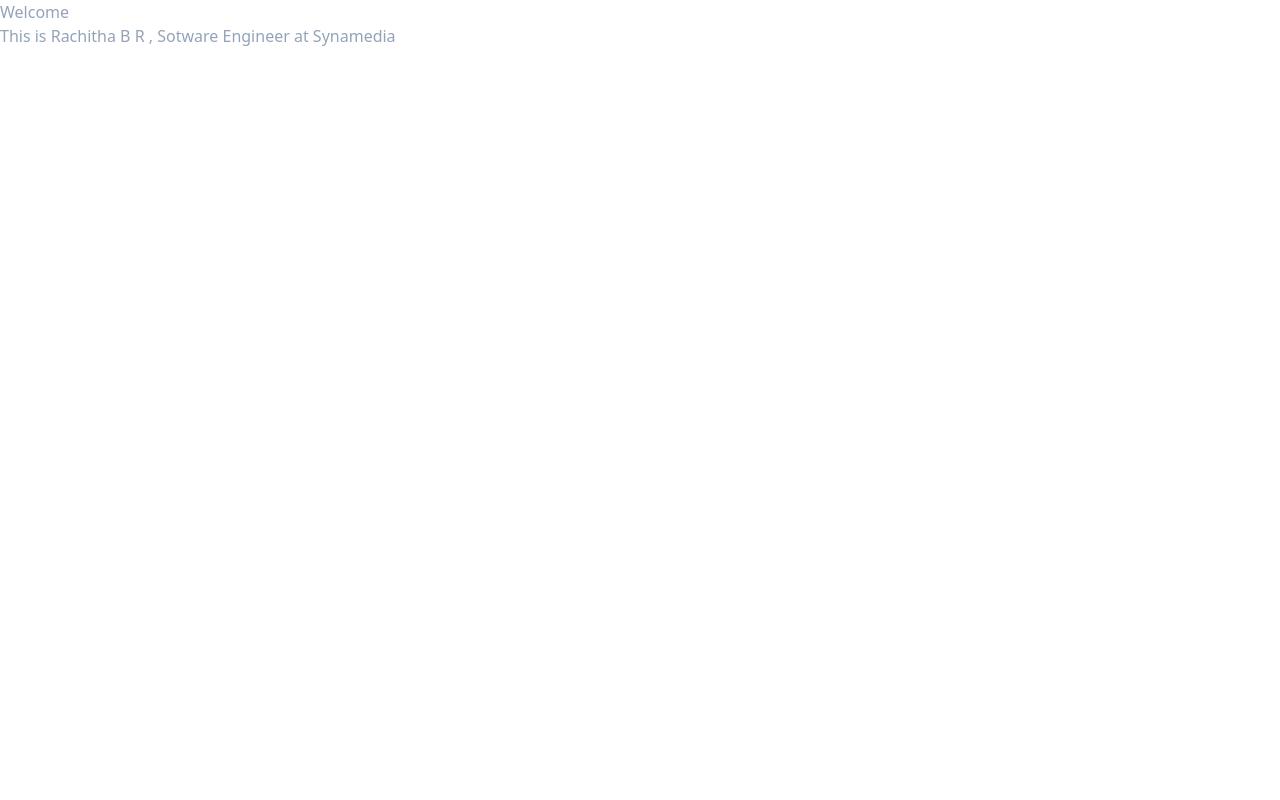
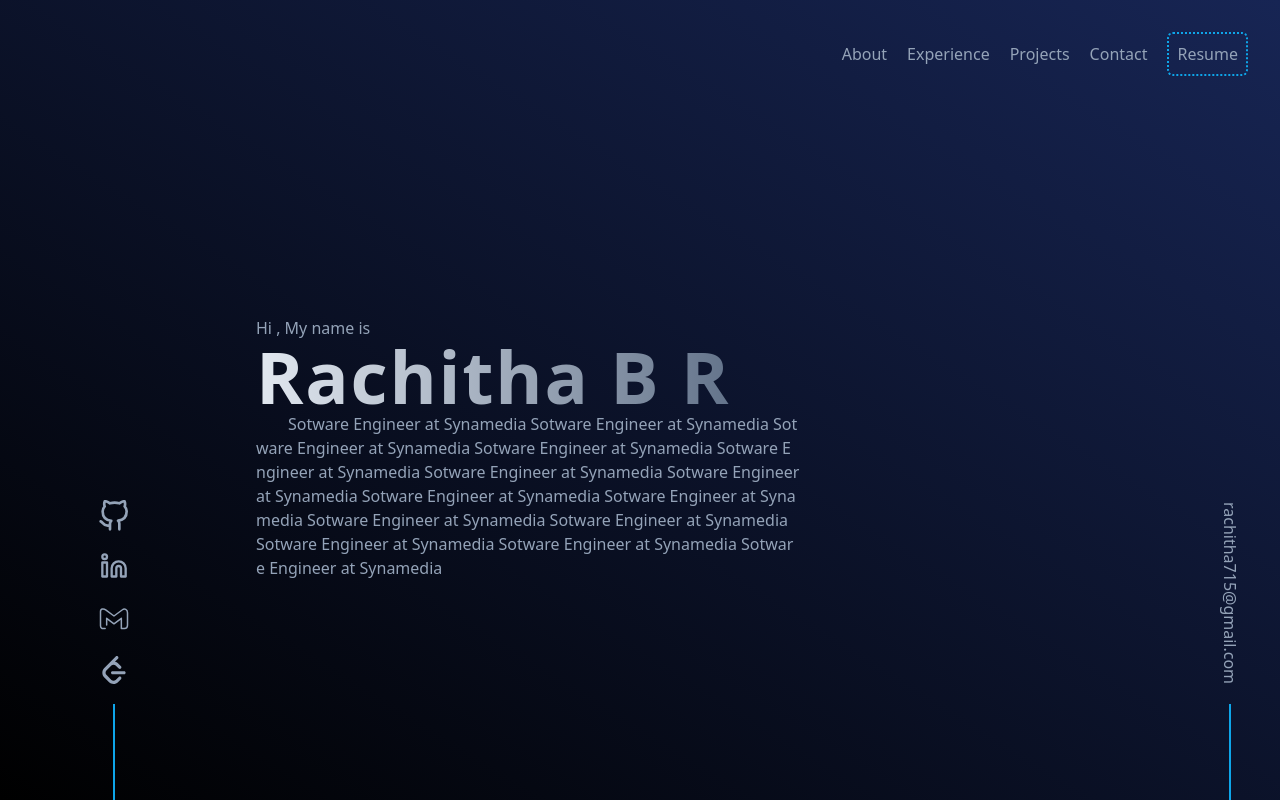
Before and after one commit to Rach1507/portfolio-v2, a React (Create React App) app: page / in a window 1280 px wide. Built offline with nearby package versions, Linux system fonts and the light colour scheme.

Commit message:
Home Landing Page and Initial custom setup

```diff
--- a/package.json
+++ b/package.json
@@ -6,6 +6,7 @@
     "@testing-library/jest-dom": "^5.17.0",
     "@testing-library/react": "^13.4.0",
     "@testing-library/user-event": "^13.5.0",
+    "clsx": "^2.0.0",
     "react": "^18.2.0",
     "react-dom": "^18.2.0",
     "react-scripts": "5.0.1",
--- a/src/App.js
+++ b/src/App.js
@@ -1,11 +1,11 @@
 import logo from "./logo.svg";
 import "./App.css";
-import Home from "./Home";
+import Home from "./Home/Home";
 
 function App() {
   return (
     <div className="App">
-      <div className="antialiased dark:text-slate-400 bg-white dark:bg-slate-900 eading-relaxed text-slate-400 selection:bg-teal-300 selection:text-teal-900">
+      <div className="antialiased min-h-screen w-screen bg-gradient-to-bl from-blue-950 to-black dark:text-slate-400 bg-white dark:bg-slate-900 eading-relaxed text-slate-400 selection:bg-teal-300 selection:text-teal-900">
         <Home />
       </div>
     </div>
--- /dev/null
+++ b/src/Footer.js
@@ -0,0 +1,125 @@
+const Footer = () => {
+    return (
+      <div className="col-span-1">
+        <div className="fixed ml-24 flex w-9 flex-col justify-end items-center gap-5 bottom-0">
+          <a
+            href="https://github.com/Rach1507"
+            className="text-slate-400 w-8 h-8"
+            aria-label="GitHub"
+            target="_blank"
+            rel="noreferrer"
+          >
+            <svg
+              xmlns="http://www.w3.org/2000/svg"
+              role="img"
+              viewBox="0 0 24 24"
+              fill="none"
+              stroke="currentColor"
+              stroke-width="2"
+              stroke-linecap="round"
+              stroke-linejoin="round"
+              class="feather feather-github"
+            >
+              <title>GitHub</title>
+              <path d="M9 19c-5 1.5-5-2.5-7-3m14 6v-3.87a3.37 3.37 0 0 0-.94-2.61c3.14-.35 6.44-1.54 6.44-7A5.44 5.44 0 0 0 20 4.77 5.07 5.07 0 0 0 19.91 1S18.73.65 16 2.48a13.38 13.38 0 0 0-7 0C6.27.65 5.09 1 5.09 1A5.07 5.07 0 0 0 5 4.77a5.44 5.44 0 0 0-1.5 3.78c0 5.42 3.3 6.61 6.44 7A3.37 3.37 0 0 0 9 18.13V22"></path>
+            </svg>
+          </a>
+
+          <a
+            href="https://www.linkedin.com/in/rachitha-b-r-1442961b8/"
+            aria-label="Linkedin"
+            target="_blank"
+            className="text-slate-400 w-7 h-7"
+            rel="noreferrer"
+          >
+            <svg
+              xmlns="http://www.w3.org/2000/svg"
+              role="img"
+              viewBox="0 0 24 24"
+              fill="none"
+              stroke="currentColor"
+              stroke-width="2"
+              stroke-linecap="round"
+              stroke-linejoin="round"
+              class="feather feather-linkedin"
+            >
+              <title>LinkedIn</title>
+              <path d="M16 8a6 6 0 0 1 6 6v7h-4v-7a2 2 0 0 0-2-2 2 2 0 0 0-2 2v7h-4v-7a6 6 0 0 1 6-6z"></path>
+              <rect x="2" y="9" width="4" height="12"></rect>
+              <circle cx="4" cy="4" r="2"></circle>
+            </svg>
+          </a>
+          <a
+            // href="mail"
+            aria-label="Gmail"
+            target="_blank"
+            className="text-slate-400 w-9 h-9"
+            rel="noreferrer"
+          >
+            <svg
+              xmlns="http://www.w3.org/2000/svg"
+              fill="none"
+              viewBox="0 0 24 24"
+              id="Gmail"
+            >
+              <path
+                stroke="rgb(148 163 184)"
+                stroke-linecap="round"
+                stroke-linejoin="round"
+                d="M6.111 18.994H4.788C4.192 19.047 3 18.753 3 17.15V7.741c0-2.225 2.3-1.982 3.46-1.116l5.528 4.032 5.644-4.169C18.98 5.418 21 6.169 21 8.448v8.314c0 .888-.237 2.232-2.02 2.232h-2.091v-6.788l-4.9 3.645-4.878-3.645v4.513"
+                class="colorStroke000000 svgStroke"
+              ></path>
+            </svg>
+          </a>
+          <a
+            href="https://www.linkedin.com/in/rachitha-b-r-1442961b8/"
+            aria-label="Linkedin"
+            target="_blank"
+            className="text-slate-400 w-7 h-7"
+            rel="noreferrer"
+          >
+            <svg
+              xmlns="http://www.w3.org/2000/svg"
+              enable-background="new 0 0 24 24"
+              viewBox="0 0 24 24"
+              id="Leetcode"
+            >
+              <path
+                d="M22,14.355c0-0.742-0.564-1.346-1.26-1.346H10.676c-0.696,0-1.26,0.604-1.26,1.346s0.563,1.346,1.26,1.346H20.74C21.436,15.702,22,15.098,22,14.355z"
+                fill="rgb(148 163 184)"
+                class="color000000 svgShape"
+              ></path>
+              <path
+                d="M3.482,18.187l4.313,4.361C8.768,23.527,10.113,24,11.598,24c1.485,0,2.83-0.512,3.805-1.494l2.588-2.637c0.51-0.514,0.492-1.365-0.039-1.9c-0.531-0.535-1.375-0.553-1.884-0.039l-2.676,2.607c-0.462,0.467-1.102,0.662-1.809,0.662s-1.346-0.195-1.81-0.662l-4.298-4.363c-0.463-0.467-0.696-1.15-0.696-1.863c0-0.713,0.233-1.357,0.696-1.824l4.285-4.38c0.463-0.467,1.116-0.645,1.822-0.645s1.346,0.195,1.809,0.662l2.676,2.606c0.51,0.515,1.354,0.497,1.885-0.038c0.531-0.536,0.549-1.387,0.039-1.901l-2.588-2.636c-0.649-0.646-1.471-1.116-2.392-1.33l-0.034-0.007l2.447-2.503c0.512-0.514,0.494-1.366-0.037-1.901c-0.531-0.535-1.376-0.552-1.887-0.038L3.482,10.476C2.509,11.458,2,12.813,2,14.311C2,15.809,2.509,17.207,3.482,18.187z"
+                fill="rgb(148 163 184)"
+                class="color000000 svgShape"
+              ></path>
+            </svg>
+          </a>
+
+          {/* <svg
+            xmlns="http://www.w3.org/2000/svg"
+            role="img"
+            viewBox="0 0 24 24"
+            fill="none"
+            stroke="currentColor"
+            stroke-width="2"
+            stroke-linecap="round"
+            stroke-linejoin="round"
+            class="feather feather-codepen"
+          >
+            <title>CodePen</title>
+            <polygon points="12 2 22 8.5 22 15.5 12 22 2 15.5 2 8.5 12 2"></polygon>
+            <line x1="12" y1="22" x2="12" y2="15.5"></line>
+            <polyline points="22 8.5 12 15.5 2 8.5"></polyline>
+            <polyline points="2 15.5 12 8.5 22 15.5"></polyline>
+            <line x1="12" y1="2" x2="12" y2="8.5"></line>
+          </svg> */}
+          <div className="border border-solid border-sky-500 h-24"></div>
+        </div>
+      </div>
+    );
+}
+
+
+export default Footer;
--- a/src/Home.js
+++ /dev/null
@@ -1,10 +0,0 @@
-const Home = () => {
-  return (
-    <div className="min-h-screen">
-      <h1>Welcome</h1>
-      <p>This is Rachitha B R , Sotware Engineer at Synamedia</p>
-    </div>
-  );
-};
-
-export default Home;
--- /dev/null
+++ b/src/Home/Home.js
@@ -0,0 +1,51 @@
+import Footer from "../Footer";
+
+const Home = () => {
+  return (
+    <div className="grid grid-cols-5 grid-rows-1 w-full h-screen">
+
+
+    <Footer/>
+
+      <div className="col-span-4 flex flex-col col-start-2">
+        <div className="p-8 flex flex-row justify-end items-center gap-5">
+          <a>About</a>
+          <a>Experience</a>
+          <a>Projects</a>
+          <a>Contact</a>
+          <button className=" p-2 rounded-md border-dotted border-2 border-sky-500 bg-transparent">
+            Resume
+          </button>
+        </div>
+        {/* <div className="w-full h-screen"> */}
+        <div className="basis-4/5">
+          <div className="p-52 pl-0 flex-auto flex-row items-start ">
+            Hi , My name is <br />
+            <span className="text-7xl font-sans font-bold bg-clip-text tracking-wide text-transparent bg-gradient-to-l from-slate-500 to-slate-200">
+              Rachitha B R
+            </span>
+            <br />
+            <p className="indent-8 break-all w-2/3 ">
+              Sotware Engineer at Synamedia Sotware Engineer at Synamedia
+              Sotware Engineer at Synamedia Sotware Engineer at Synamedia
+              Sotware Engineer at Synamedia Sotware Engineer at Synamedia
+              Sotware Engineer at Synamedia Sotware Engineer at Synamedia
+              Sotware Engineer at Synamedia Sotware Engineer at Synamedia
+              Sotware Engineer at Synamedia Sotware Engineer at Synamedia
+              Sotware Engineer at Synamedia Sotware Engineer at Synamedia
+            </p>
+          </div>
+        </div>
+
+        <div className="col-span-1">
+          <div className="fixed ml-24 flex w-9 flex-col justify-end items-center gap-5 bottom-0 right-8">
+            <p className="grid grid-row-1 writing-mode">rachitha715@gmail.com</p>
+            <div className="border border-solid border-sky-500 h-24"></div>
+          </div>
+        </div>
+      </div>
+    </div>
+  );
+};
+
+export default Home;
--- a/src/index.css
+++ b/src/index.css
@@ -1,6 +1,12 @@
 @tailwind base;
 @tailwind components;
 @tailwind utilities;
+
+@layer utilities {
+  .writing-mode {
+     writing-mode: vertical-rl;
+  }
+}
 
 /* body {
   margin: 0;
```
Also changed, not shown: src/Home/Home.css (added), 1 other file (tests, documents, lock files or other folders).
